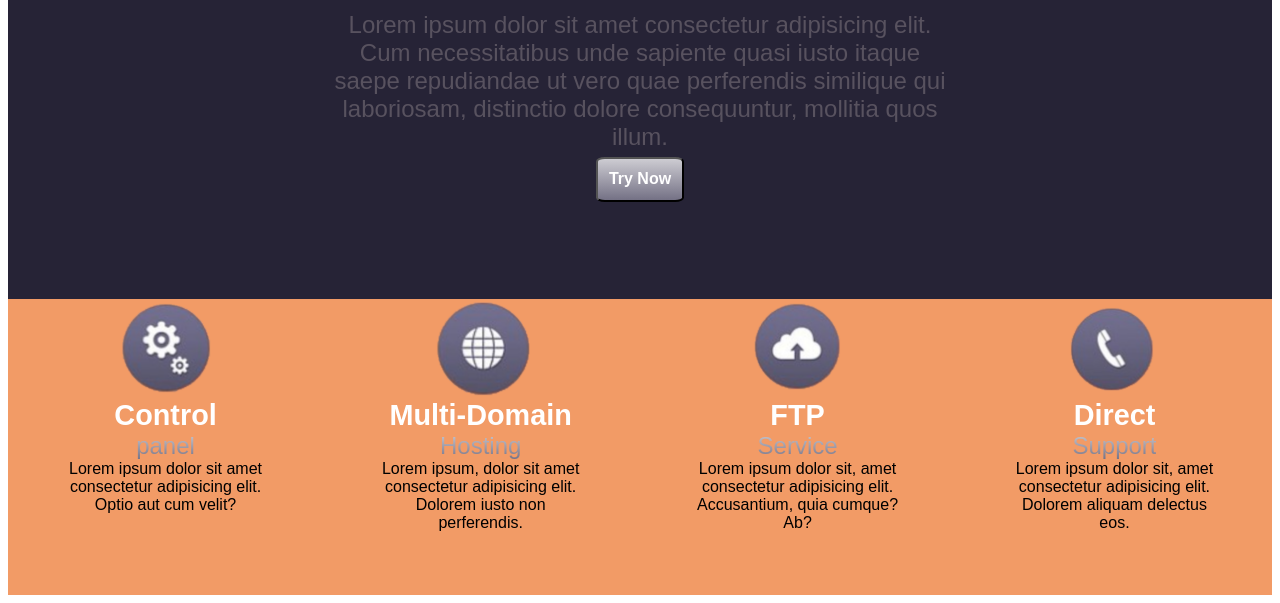
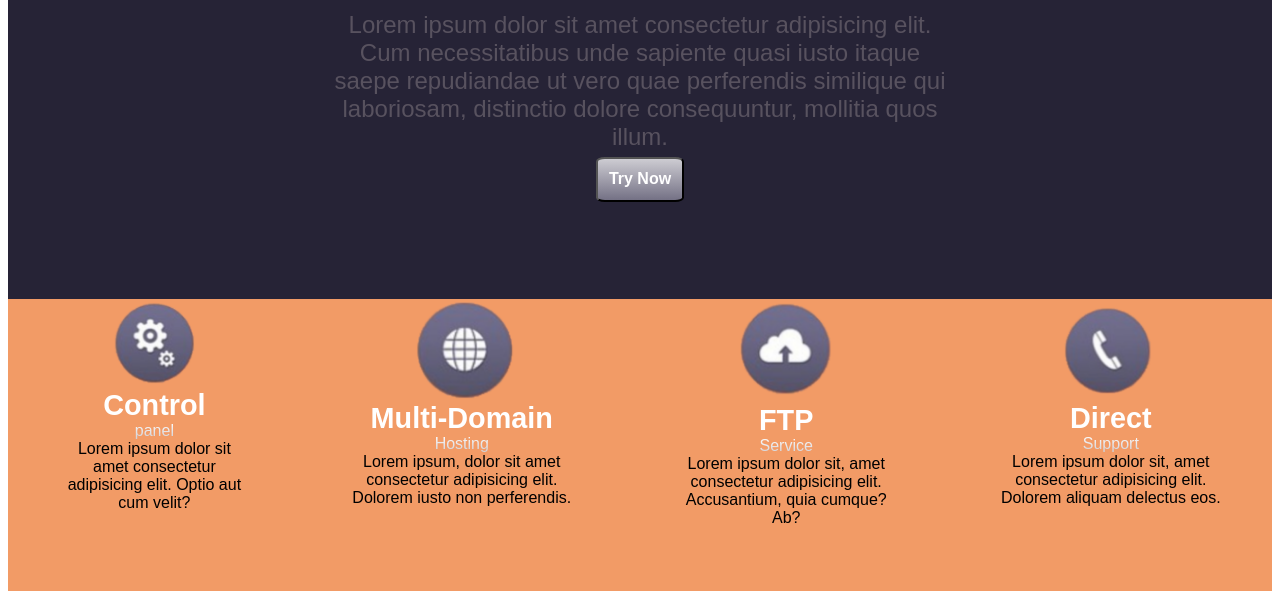
Before and after one commit to GrantEMcMillan/AIRBOX-Project, a plain HTML site: page index.html in a window 1280 px wide. Shown: the part 432-1035 px from the top of the page. Drawn offline with Linux system fonts and the light colour scheme.

Commit message:
Adjust image size of orange div

```diff
--- a/css/style.css
+++ b/css/style.css
@@ -134,6 +134,7 @@
 
 .orange-container img {
   margin-left: 3%;
+  width: 100%;
 }
 
 .orange-container h2 {
@@ -148,12 +149,19 @@ p {
   text-align: center;
 }
 
+.fade-font-2 {
+  background-image: linear-gradient(white, #cdccd2);
+  color: transparent;
+  background-clip: text;
+}
+
 .control {
   display: flex;
   flex-direction: column;
   align-items: center;
   margin: 0 4%;
 }
+
 .multi-domain {
   display: flex;
   flex-direction: column;
--- a/index.html
+++ b/index.html
@@ -63,7 +63,7 @@
             alt="Icon with a small gear and a larger gear"
           />
           <h2>Control</h2>
-          <p class="fade-font">panel</p>
+          <p class="fade-font-2">panel</p>
           <p>
             Lorem ipsum dolor sit amet consectetur adipisicing elit. Optio aut
             cum velit?
@@ -74,7 +74,7 @@
         <div class="multi-domain">
           <img src="./images/multi-domain.png" alt="Icon with a Globe" />
           <h2>Multi-Domain</h2>
-          <p class="fade-font">Hosting</p>
+          <p class="fade-font-2">Hosting</p>
           <p>
             Lorem ipsum, dolor sit amet consectetur adipisicing elit. Dolorem
             iusto non perferendis.
@@ -85,7 +85,7 @@
         <div class="ftp">
           <img src="./images/ftp.png" alt="Icon with a cloud" />
           <h2>FTP</h2>
-          <p class="fade-font">Service</p>
+          <p class="fade-font-2">Service</p>
           <p>
             Lorem ipsum dolor sit, amet consectetur adipisicing elit.
             Accusantium, quia cumque? Ab?
@@ -96,7 +96,7 @@
         <div class="direct">
           <img src="./images/direct.png" alt="Icon with telephone" />
           <h2>Direct</h2>
-          <p class="fade-font">Support</p>
+          <p class="fade-font-2">Support</p>
           <p>
             Lorem ipsum dolor sit, amet consectetur adipisicing elit. Dolorem
             aliquam delectus eos.
```
